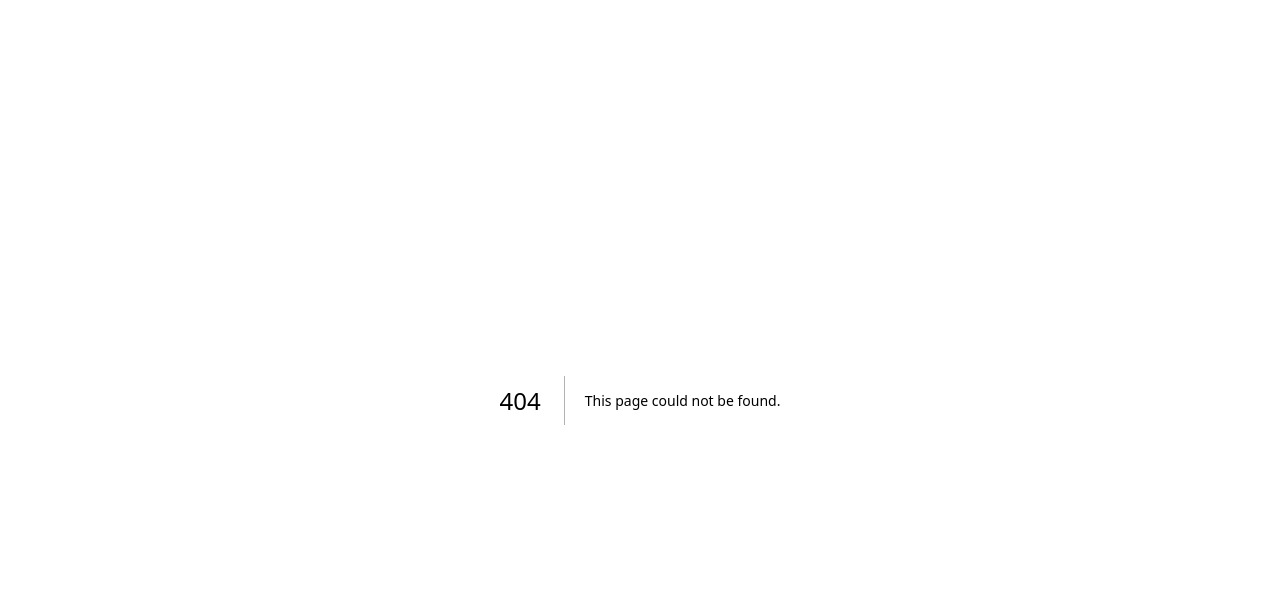
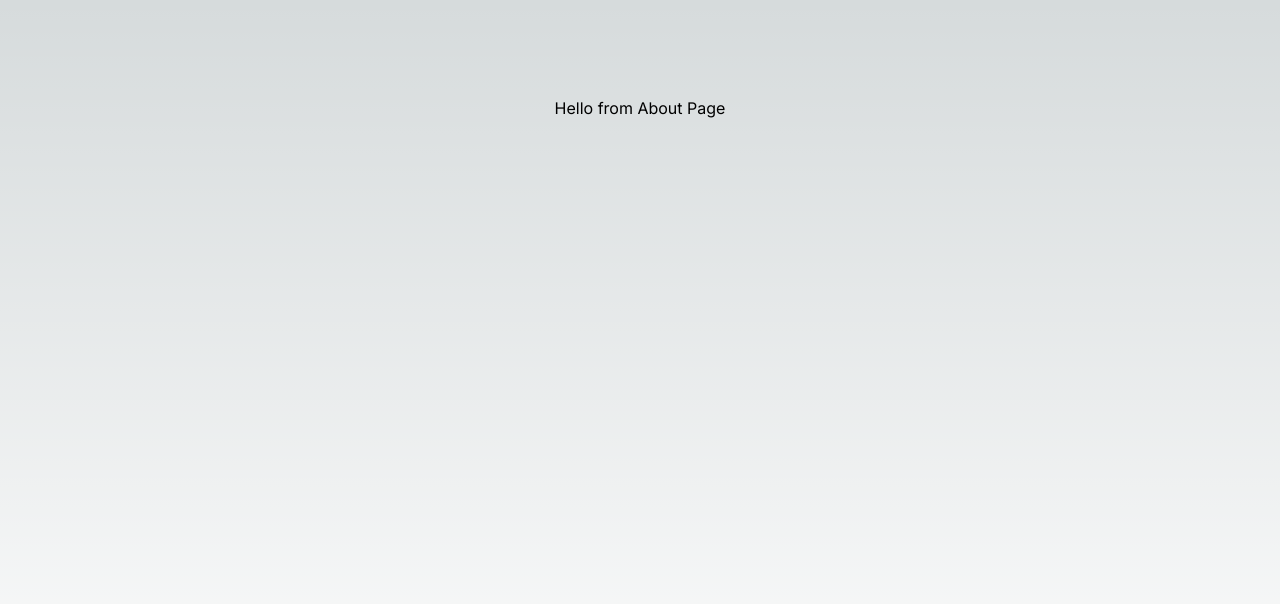
Before and after one commit to marcuCosmin/cool-cars, a Next.js app: page /about in a window 1280 px wide. Before the commit this address had no page. Shown: the top 604 px of the page. Built offline with nearby package versions, Linux system fonts and the light colour scheme.

Commit message:
Add new page to test the deployment and the routing

```diff
--- /dev/null
+++ b/src/app/about/layout.tsx
@@ -0,0 +1,22 @@
+import type { Metadata } from "next"
+import { Inter } from "next/font/google"
+import "../globals.css"
+
+const inter = Inter({ subsets: ["latin"] })
+
+export const metadata: Metadata = {
+  title: "Create Next App",
+  description: "Generated by create next app",
+}
+
+export default function RootLayout({
+  children,
+}: Readonly<{
+  children: React.ReactNode
+}>) {
+  return (
+    <html lang="en">
+      <body className={inter.className}>{children}</body>
+    </html>
+  )
+}
--- /dev/null
+++ b/src/app/about/page.tsx
@@ -0,0 +1,7 @@
+export default function Home() {
+  return (
+    <main className="flex min-h-screen flex-col items-center justify-between p-24">
+      Hello from About Page
+    </main>
+  )
+}
```
